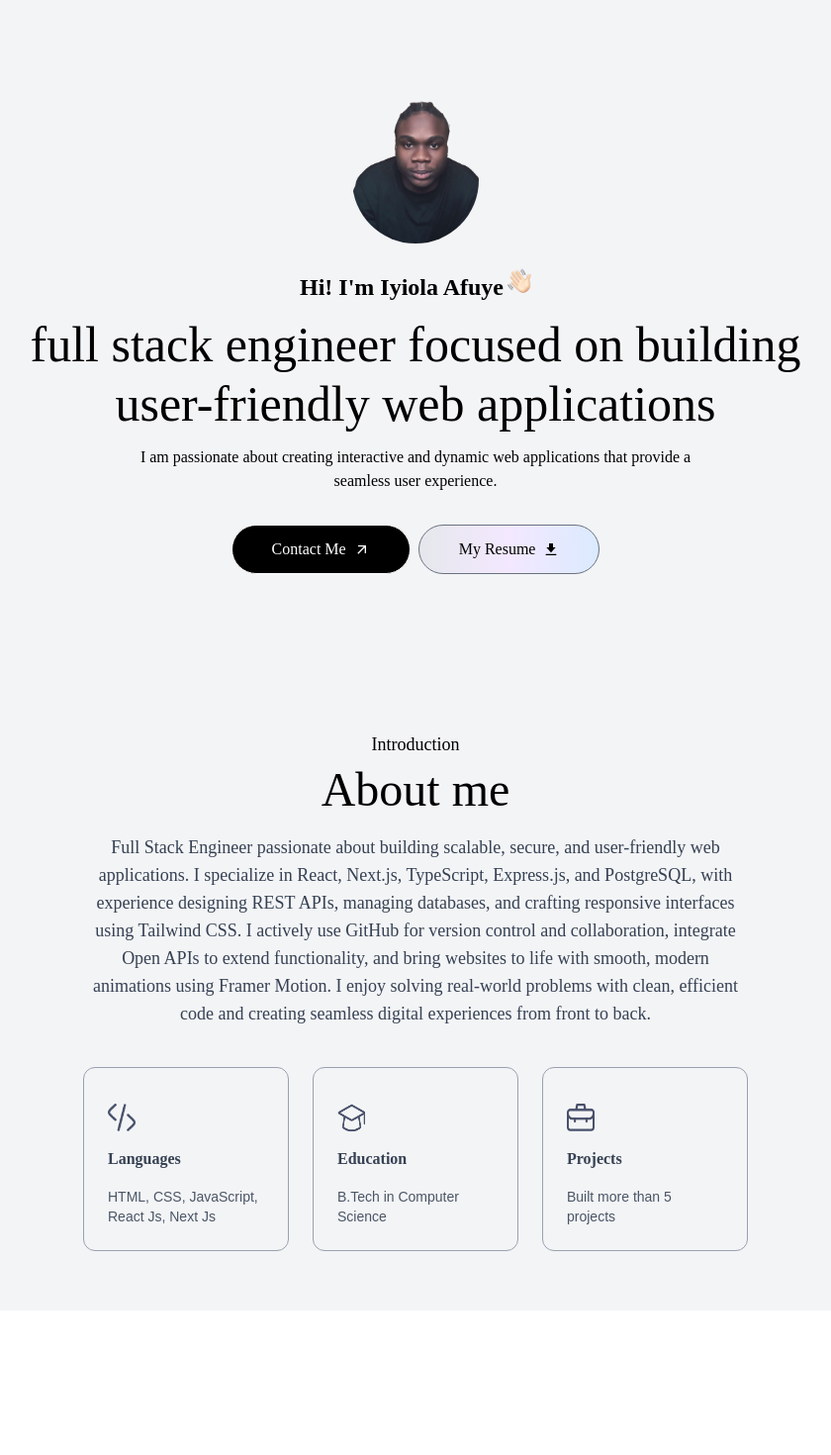
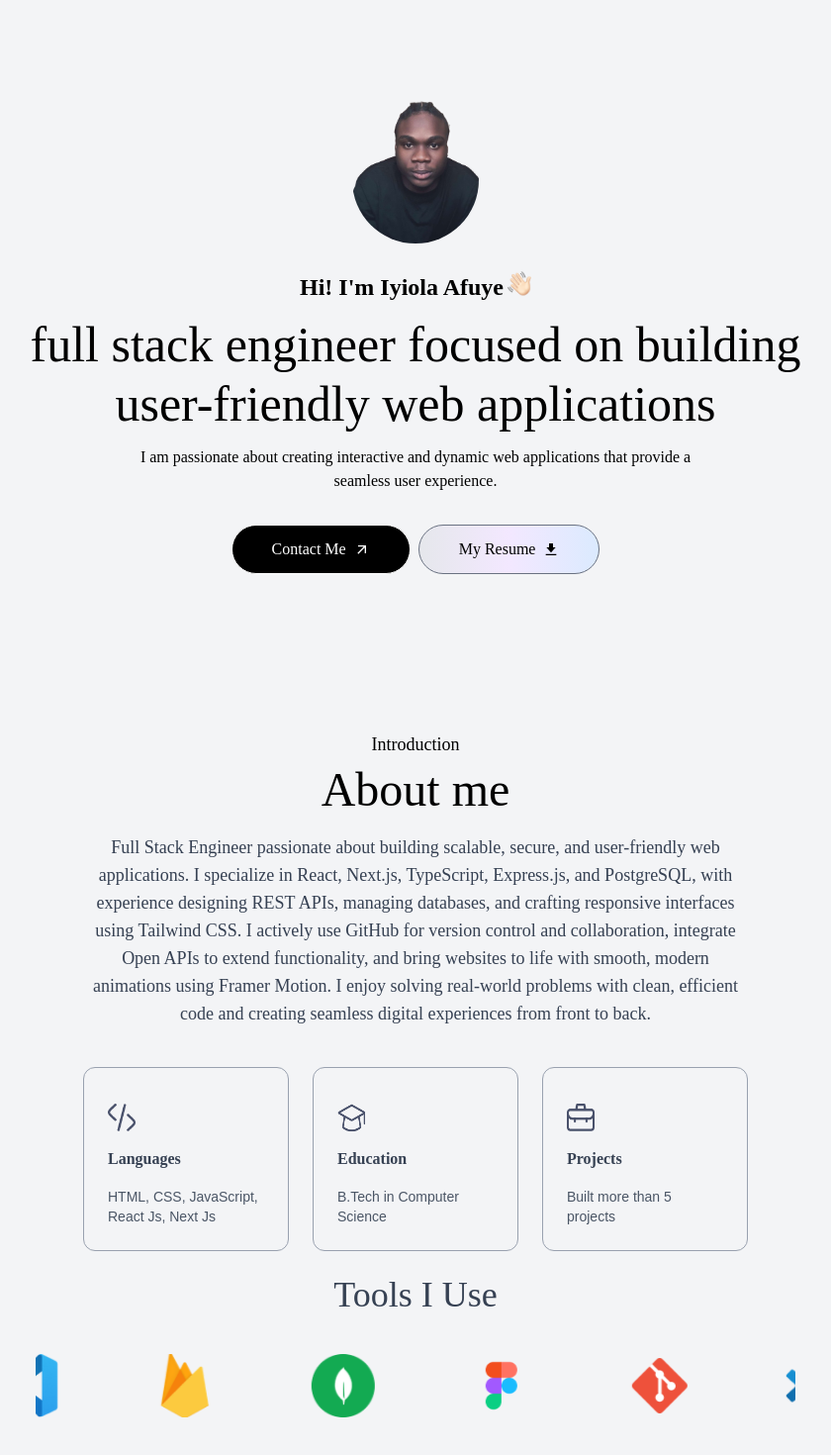
Before and after one commit to Iyiola2dev/portfolio, a Next.js app: page / in a window 1280 px wide. Shown: the part 102-1572 px from the top of the page at 99% size, without its empty margins (220-1060 px from the left). Before the commit the page ends 1426 px from the top, so only its background shows below. Built offline with nearby package versions, Linux system fonts and the light colour scheme.

Commit message:
feat: add clsx and tailwind-merge utilities, update About component with tools display

```diff
--- a/package.json
+++ b/package.json
@@ -9,11 +9,13 @@
     "lint": "eslint"
   },
   "dependencies": {
+    "clsx": "^2.1.1",
     "framer-motion": "^12.23.22",
     "next": "15.5.4",
     "react": "19.1.0",
     "react-dom": "19.1.0",
-    "react-icons": "^5.5.0"
+    "react-icons": "^5.5.0",
+    "tailwind-merge": "^3.3.1"
   },
   "devDependencies": {
     "@eslint/eslintrc": "^3",
--- a/src/app/globals.css
+++ b/src/app/globals.css
@@ -27,26 +27,7 @@
 
 
 @layer utilities {
-  /* Background Images */
-  .bg-gradient-radial {
-    background-image: radial-gradient(var(--tw-gradient-stops));
-  }
-  .bg-gradient-conic {
-    background-image: conic-gradient(from 180deg at 50% 50%, var(--tw-gradient-stops));
-  }
-
-  /* Border Radius */
-  .rounded-lg {
-    border-radius: var(--radius);
-  }
-  .rounded-md {
-    border-radius: calc(var(--radius) - 2px);
-  }
-  .rounded-sm {
-    border-radius: calc(var(--radius) - 4px);
-  }
-
-  /* Custom Colors */
+  /* ✅ Custom Backgrounds */
   .bg-lightHover {
     background-color: #fcf4ff;
   }
@@ -57,15 +38,15 @@
     background-color: #11001F;
   }
 
-  /* Custom Shadows */
-  .shadow-black {
-    box-shadow: 4px 4px 0 #000;
+  /* ✅ Custom Shadows (renamed so Tailwind doesn't override) */
+  .shadow-outline-black {
+    box-shadow: 5px 5px 0px 0px #000;
   }
-  .shadow-white {
-    box-shadow: 4px 4px 0 #fff;
+  .shadow-outline-white {
+    box-shadow: 5px 5px 0px 0px #fff;
   }
 
-  /* Accordion Animations */
+  /* ✅ Accordion Animations */
   @keyframes accordion-down {
     from { height: 0; }
     to { height: var(--radix-accordion-content-height); }
@@ -75,11 +56,33 @@
     to { height: 0; }
   }
 
+
+  @keyframes marquee {
+  0% {
+    transform: translateX(0);
+  }
+  100% {
+    transform: translateX(calc(-100% / 2));
+  }
+}
+
+.animate-marquee {
+  animation: marquee 30s linear infinite;
+}
+
+.animate-pause {
+  animation-play-state: paused;
+}
   .animate-accordion-down {
     animation: accordion-down 0.2s ease-out;
   }
   .animate-accordion-up {
     animation: accordion-up 0.2s ease-out;
+  }
+
+  /* ✅ Debugging Utility */
+  .debug-border {
+    border: 5px solid red;
   }
 }
 
--- a/src/assets/assets2/assets.ts
+++ b/src/assets/assets2/assets.ts
@@ -101,7 +101,7 @@ export interface InfoItem {
   description: string;
 }
 
-export type ToolItem = string;
+export type ToolItem = string | StaticImageData;
 
 // ✅ Data
 export const workData: WorkItem[] = [
@@ -124,10 +124,10 @@ export const infoList: InfoItem[] = [
   { icon: assets.project_icon, iconDark: assets.project_icon_dark, title: 'Projects', description: 'Built more than 5 projects' },
 ];
 
-// export const toolsData: ToolItem[] = [
-//   assets.vscode,
-//   assets.firebase,
-//   assets.mongodb,
-//   assets.figma,
-//   assets.git,
-// ];
+export const toolsData: ToolItem[] = [
+  assets.vscode,
+  assets.firebase,
+  assets.mongodb,
+  assets.figma,
+  assets.git,
+];
--- a/src/components/about.tsx
+++ b/src/components/about.tsx
@@ -1,9 +1,15 @@
-import React from "react";
+"use client";
+
+import React, { useState } from "react";
 import Image from "next/image";
 // import my_pic from "../assets/my_pic.png";
-import { infoList } from "@/assets/assets2/assets";
+import { infoList, toolsData } from "@/assets/assets2/assets";
+import { cn } from "@/lib";
 
 export const About = () => {
+  const [isPaused, setIsPaused] = useState(false);
+
+  const duplicatedLogos = [...toolsData, ...toolsData];
   return (
     <div id="about" className="w-full px-[12%] py-10 scroll-mt-20">
       <h4 className="text-center mb-2 text-lg font-ovo">Introduction</h4>
@@ -19,7 +25,7 @@ export const About = () => {
           />
         </div> */}
         <div>
-          <p className="mb-10 max-w-2xl font-ovo text-lg text-gray-700 text-center">
+          <p className="mb-10 max-w-2xl mx-auto font-ovo text-lg text-gray-700 text-center">
             Full Stack Engineer passionate about building scalable, secure, and
             user-friendly web applications. I specialize in React, Next.js,
             TypeScript, Express.js, and PostgreSQL, with experience designing
@@ -30,11 +36,11 @@ export const About = () => {
             Motion. I enjoy solving real-world problems with clean, efficient
             code and creating seamless digital experiences from front to back.
           </p>
-          <ul className="grid grid-cols-1 sm:grid-cols-3 gap-6 max-w-2xl">
-            {infoList.map(({ icon,  title, description }, index) => (
+          <ul className="grid grid-cols-1 sm:grid-cols-3 gap-6 max-w-2xl mx-auto">
+            {infoList.map(({ icon, title, description }, index) => (
               <li
                 key={index}
-                className="border-[0.5px] border-gray-400 rounded-xl p-6 cursor-pointer hover:bg-lightHover hover:-translate-y-1 duration-500 hover:shadow-black"
+                className="border-[0.5px] border-gray-400 rounded-xl p-6 cursor-pointer hover:bg-lightHover hover:-translate-y-1 duration-500 hover:shadow-[5px_5px_0px_0px_#000]"
               >
                 <Image
                   src={icon}
@@ -51,6 +57,37 @@ export const About = () => {
               </li>
             ))}
           </ul>
+          <h4 className="my-6  text-gray-700 font-ovo text-center text-4xl">
+            Tools I Use
+          </h4>
+             <div
+            className="w-full max-w-[17rem] sm:max-w-md md:max-w-2xl lg:max-w-3xl mx-auto overflow-hidden"
+            onMouseEnter={() => setIsPaused(true)}
+            onMouseLeave={() => setIsPaused(false)}
+          >
+            <ul
+              className={cn(
+                "flex gap-4 sm:gap-6 md:gap-8 py-4",
+                "animate-marquee",
+                isPaused && "animate-pause"
+              )}
+            >
+              {duplicatedLogos.map((tool, index) => (
+                <li
+                  className="flex-shrink-0 transition-all duration-300 hover:scale-110 w-16 h-8 sm:w-20 sm:h-10 md:w-24 md:h-12 lg:w-32 lg:h-16 flex items-center justify-center"
+                  key={index}
+                >
+                  <Image
+                    src={tool}
+                    alt="tool"
+                    width={128}
+                    height={64}
+                    className="object-contain w-full h-full"
+                  />
+                </li>
+              ))}
+            </ul>
+          </div>
         </div>
       </div>
     </div>
--- /dev/null
+++ b/src/lib/index.ts
@@ -0,0 +1 @@
+export * from "./utils"
--- /dev/null
+++ b/src/lib/utils.ts
@@ -0,0 +1,20 @@
+import { clsx, type ClassValue } from "clsx";
+import { twMerge } from "tailwind-merge";
+
+/**
+ * Combines class names using clsx and tailwind-merge.
+ *
+ * @param inputs - An array of class values.
+ * @returns A string of combined class names.
+ */
+export function cn(...inputs: ClassValue[]) {
+  return twMerge(clsx(inputs));
+}
+
+/**
+ * An identity function for object class definitions
+ * Necessary as a wrapper so that our tooling can identify that the object contains tailwind classes
+ */
+export function cns<T extends Record<string, string>>(input: T): T {
+  return input;
+}
```
Also changed, not shown: 1 other file (tests, documents, lock files or other folders).
